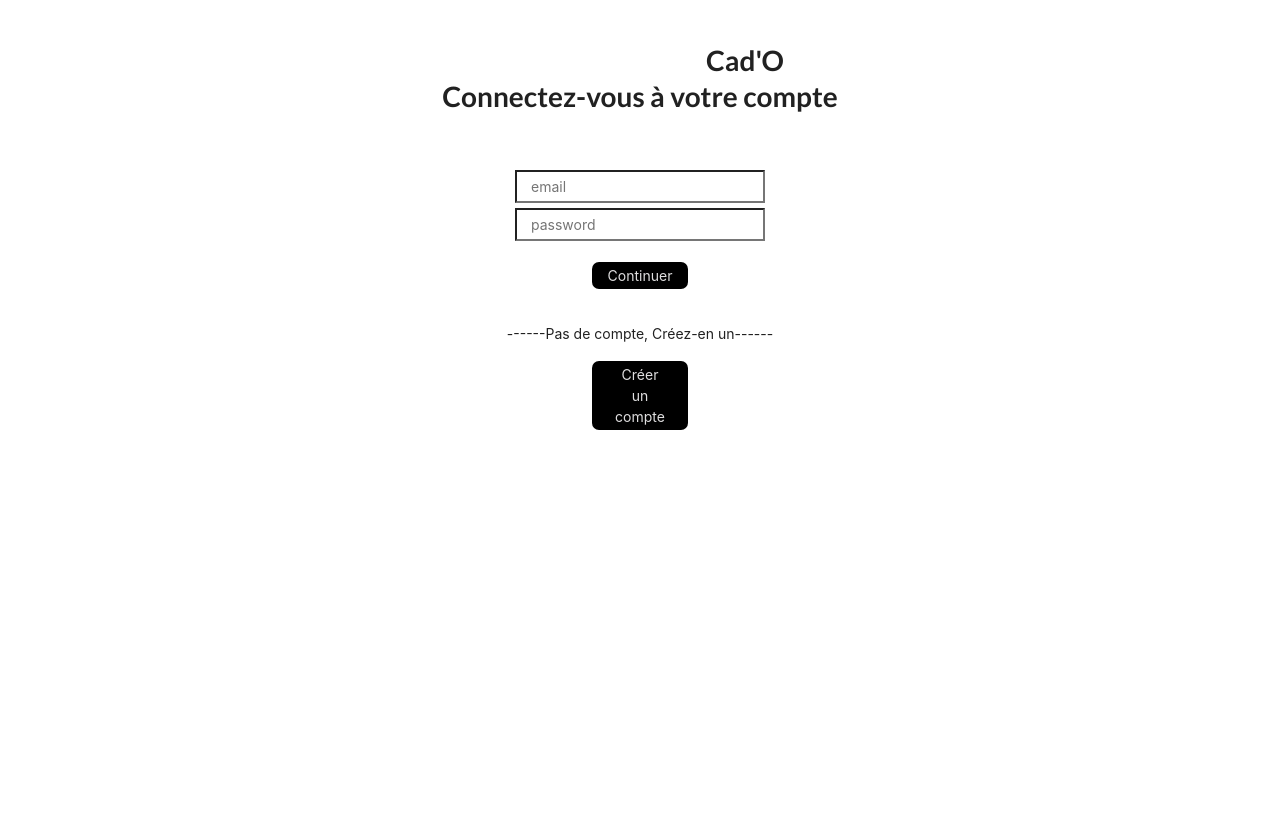
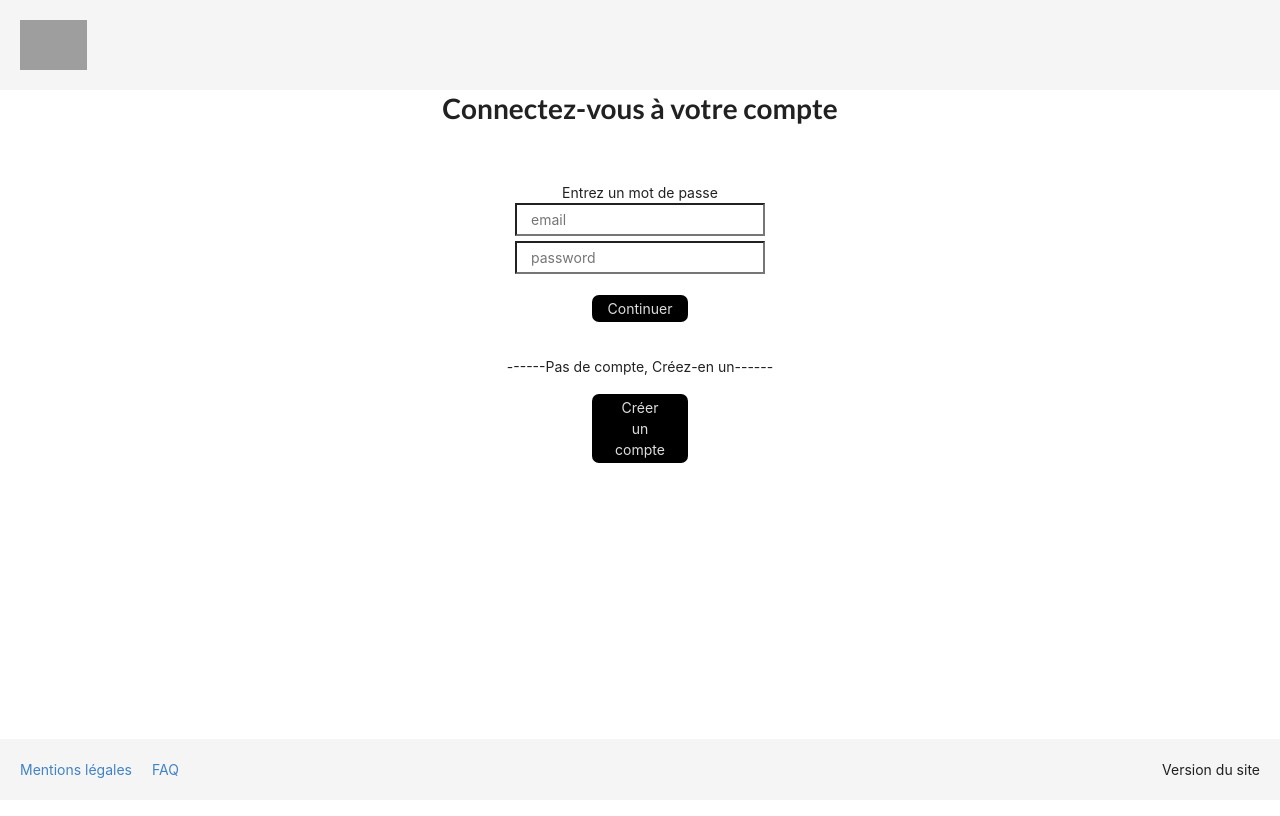
Before and after one commit to yanis-lannabi/cado-front, a React (Vite) app: page /se-connecter in a window 1280 px wide. Shown: the top 816 px of the page. Built offline with nearby package versions, Linux system fonts and the light colour scheme; grey boxes are pictures that could not be loaded.

Commit message:
dynamization login

```diff
--- a/src/components/Pages/Login/Login.tsx
+++ b/src/components/Pages/Login/Login.tsx
@@ -1,19 +1,109 @@
+// Importing styles specific to this component
 import './Login.scss';
+// Importing Header and Footer components
+import Header from '../../Elements/Header/Header';
+import Footer from '../../Elements/Footer/Footer';
 
+// Importing necessary hooks from react-router-dom and React
+import { useNavigate } from 'react-router-dom';
+import { useState, useEffect } from 'react';
+
+// Defining the Login component
 function Login() {
+  const [email, setEmail] = useState('');
+  const [password, setPassword] = useState('');
+  // Initializing states for email, password, and errors
+  const [emailError, setEmailError] = useState('');
+  const [passwordError, setPasswordError] = useState('');
+  const [errorMessage, setErrorMessage] = useState('');
+  // Initializing the useNavigate hook for page navigation
+  const navigate = useNavigate();
+  // Function to handle account creation, which redirects to the registration page
+  const handleCreateAccount = () => {
+    navigate('/s-inscrire');
+  };
+  // Using the useEffect hook to validate email and password on each change
+  useEffect(() => {
+    // Checking the validity of the email
+    if (email && !/^[\w-.]+@([\w-]+\.)+[\w-]{2,4}$/.test(email)) {
+      setEmailError('Veuillez entrer un email valide.');
+    } else {
+      setEmailError('');
+    }
+    // Checking the length of the password
+    if (password && password.length < 7) {
+      setPasswordError('Le mot de passe doit être supérieur à 7 caractères');
+    } else {
+      setPasswordError('Entrez un mot de passe');
+    }
+  }, [email, password]);
+
+  // Function to handle form submission
+  const handleSubmit = async (e: React.FormEvent) => {
+    e.preventDefault();
+    // If there are errors, stop execution
+    if (emailError || passwordError) {
+      return;
+    }
+    try {
+      // Attempt to log in by sending a POST request to the API
+      const response = await fetch('http://165.227.232.51:3000/auth/login/', {
+        method: 'POST',
+        headers: {
+          'Content-Type': 'application/json',
+        },
+        body: JSON.stringify({ email, password }),
+      });
+
+      // If the response is not OK, throw an error
+      if (!response.ok) {
+        const errorData = await response.json();
+        throw new Error(errorData.message || 'Erreur lors de la connexion');
+      }
+      // If everything goes well, redirect to the account page
+      navigate('/mon-compte');
+    } catch (error) {
+      if (error instanceof Error) {
+        // If an error occurs, display it
+        setErrorMessage(error.message);
+        console.error(error);
+      }
+    }
+  };
+
+  // Component rendering
   return (
     <div className="WebsiteName">
-      <header className="Website__Title">
-        <h1>Cad'O</h1>
-      </header>
+      <Header />
       <div className="Login">
         <h2>Connectez-vous à votre compte</h2>
-        <form>
+        {errorMessage && (
+          <div className="Login__errorMessage">{errorMessage}</div>
+        )}
+        {emailError && <div className="Login__emailError">{emailError}</div>}
+        {passwordError && (
+          <div className="Login__passwordError">{passwordError}</div>
+        )}
+        <form onSubmit={handleSubmit}>
           <div className="Login__email">
-            <input type="email" placeholder="email" />
+            <input
+              type="email"
+              placeholder="email"
+              value={email}
+              //Updates the email state with the user's input.
+              onChange={(e) => setEmail(e.target.value)}
+              required
+            />
           </div>
           <div className="Login__password">
-            <input type="password" placeholder="password" />
+            <input
+              type="password"
+              placeholder="password"
+              value={password}
+              //Updates the password state with the user's input.
+              onChange={(e) => setPassword(e.target.value)}
+              required
+            />
           </div>
           <button className="Login__confirmation" type="submit">
             Continuer
@@ -22,12 +112,14 @@ function Login() {
         <p className="Login__newAccount">
           ------Pas de compte, Créez-en un------
         </p>
-        <button className="Login__createAccount" type="submit">
+        <button className="Login__createAccount" onClick={handleCreateAccount}>
           Créer un compte
         </button>
       </div>
+      <Footer />
     </div>
   );
 }
 
+// Exporting the component to be able to use it elsewhere
 export default Login;
```
